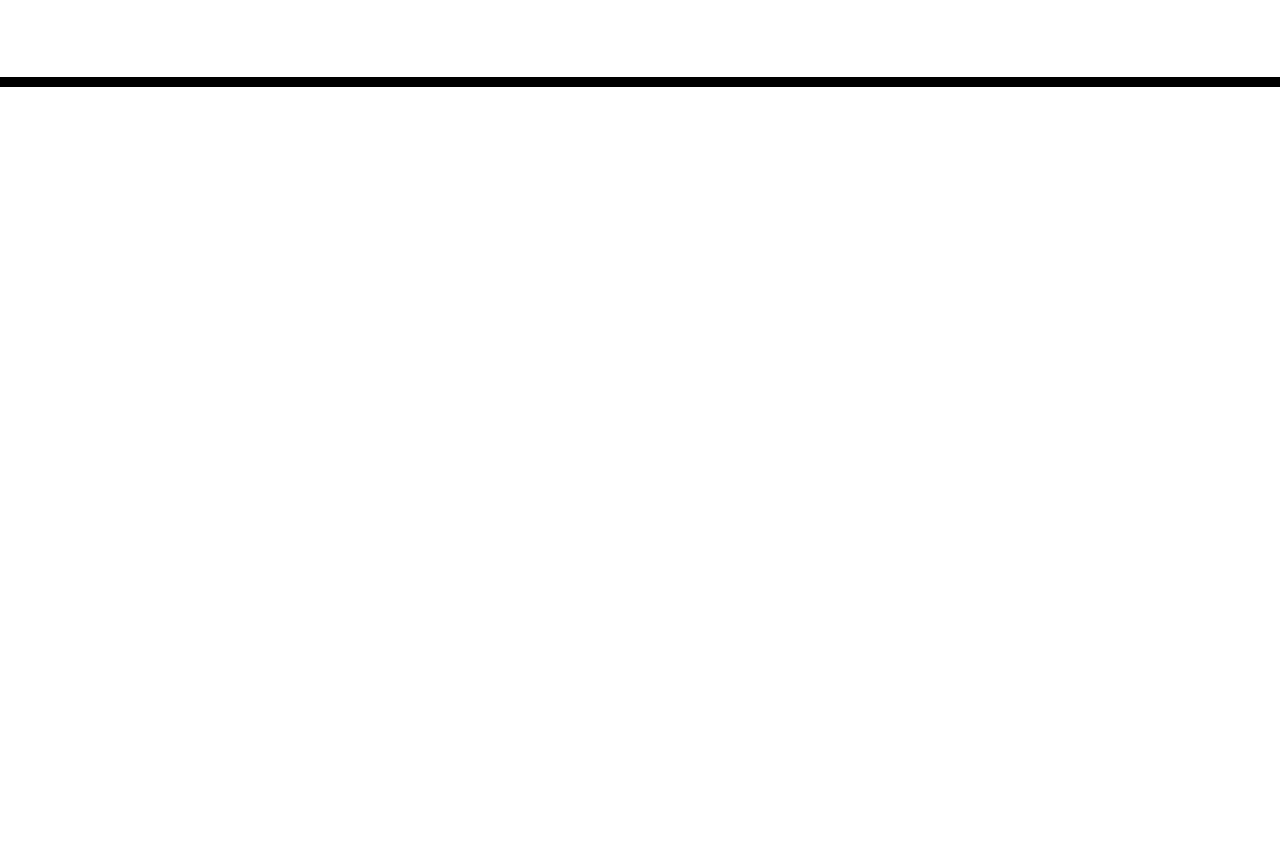
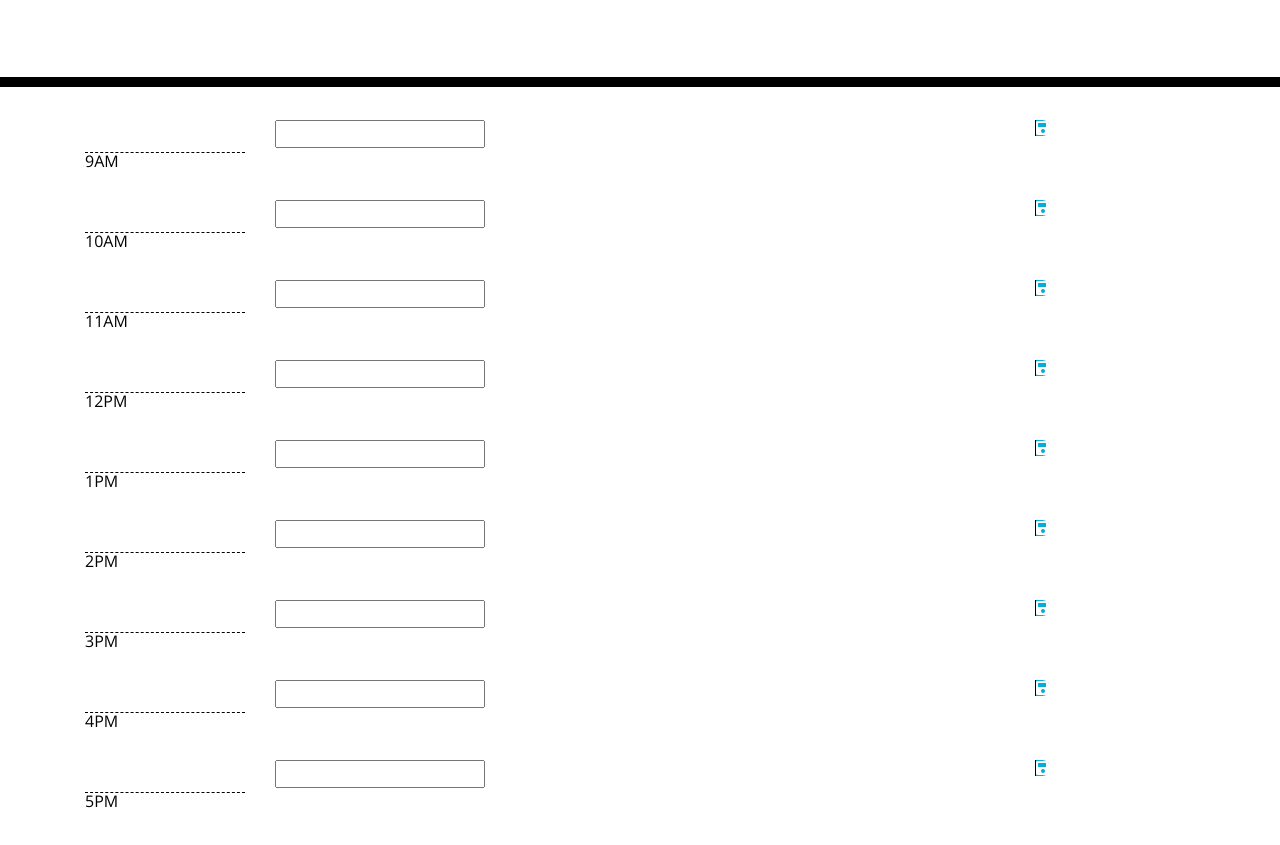
Before and after one commit to Magicalburritos/week5-work-day-scheduler, a plain HTML site: page Develop/index.html in a window 1280 px wide. Shown: the part 181-1026 px from the top of the page. Before the commit the page ends 800 px from the top, so only its background shows below. Drawn offline with nearby package versions, Linux system fonts and the light colour scheme.

Commit message:
ADDED HTML ELEMENTS

```diff
--- a/Develop/index.html
+++ b/Develop/index.html
@@ -1,23 +1,14 @@
 <!DOCTYPE html>
 <html lang="en">
+
 <head>
   <meta charset="UTF-8" />
   <meta name="viewport" content="width=device-width, initial-scale=1.0" />
   <meta http-equiv="X-UA-Compatible" content="ie=edge" />
-    <link
-      rel="stylesheet"
-      href="https://stackpath.bootstrapcdn.com/bootstrap/4.3.1/css/bootstrap.min.css"
-    />
-    <link
-      rel="stylesheet"
-      href="https://use.fontawesome.com/releases/v5.8.1/css/all.css"
-      integrity="sha384-50oBUHEmvpQ+1lW4y57PTFmhCaXp0ML5d60M1M7uH2+nqUivzIebhndOJK28anvf"
-      crossorigin="anonymous"
-    />
-    <link
-      href="https://fonts.googleapis.com/css?family=Open+Sans&display=swap"
-      rel="stylesheet"
-    />
+  <link rel="stylesheet" href="https://stackpath.bootstrapcdn.com/bootstrap/4.3.1/css/bootstrap.min.css" />
+  <link rel="stylesheet" href="https://use.fontawesome.com/releases/v5.8.1/css/all.css"
+    integrity="sha384-50oBUHEmvpQ+1lW4y57PTFmhCaXp0ML5d60M1M7uH2+nqUivzIebhndOJK28anvf" crossorigin="anonymous" />
+  <link href="https://fonts.googleapis.com/css?family=Open+Sans&display=swap" rel="stylesheet" />
   <link rel="stylesheet" href="style.css" />
   <title>Work Day Scheduler</title>
 </head>
@@ -30,9 +21,73 @@
   </header>
   <div class="container">
     <!-- Timeblocks go here -->
+    <div class="row" id="row-9">
+      <div class="col-lg-2">
+        <p class="hour">9AM</p>
+      </div>
+      <div class="col-lg-8"><input type="text" class="description"></div>
+      <div class="col-lg-2"><i class="saveBtn fas fa-save"></i></div>
+    </div>
+    <div class="row" id="row-10">
+      <div class="col-lg-2">
+        <p class="hour">10AM</p>
+      </div>
+      <div class="col-lg-8"><input type="text" class="description"></div>
+      <div class="col-lg-2"><i class="saveBtn fas fa-save"></i></div>
+    </div>
+    <div class="row" id="row-11">
+      <div class="col-lg-2">
+        <p class="hour">11AM</p>
+      </div>
+      <div class="col-lg-8"><input type="text" class="description"></div>
+      <div class="col-lg-2"><i class="saveBtn fas fa-save"></i></div>
+    </div>
+    <div class="row" id="row-12">
+      <div class="col-lg-2">
+        <p class="hour">12PM</p>
+      </div>
+      <div class="col-lg-8"><input type="text" class="description"></div>
+      <div class="col-lg-2"><i class="saveBtn fas fa-save"></i></div>
+    </div>
+    <div class="row" id="row-13">
+      <div class="col-lg-2">
+        <p class="hour">1PM</p>
+      </div>
+      <div class="col-lg-8"><input type="text" class="description"></div>
+      <div class="col-lg-2"><i class="saveBtn fas fa-save"></i></div>
+    </div>
+    <div class="row" id="row-14">
+      <div class="col-lg-2">
+        <p class="hour">2PM</p>
+      </div>
+      <div class="col-lg-8"><input type="text" class="description"></div>
+      <div class="col-lg-2"><i class="saveBtn fas fa-save"></i></div>
+    </div>
+    <div class="row" id="row-15">
+      <div class="col-lg-2">
+        <p class="hour">3PM</p>
+      </div>
+      <div class="col-lg-8"><input type="text" class="description"></div>
+      <div class="col-lg-2"><i class="saveBtn fas fa-save"></i></div>
+    </div>
+    <div class="row" id="row-16">
+      <div class="col-lg-2">
+        <p class="hour">4PM</p>
+      </div>
+      <div class="col-lg-8"><input type="text" class="description"></div>
+      <div class="col-lg-2"><i class="saveBtn fas fa-save"></i></div>
+    </div>
+    <div class="row" id="row-17">
+      <div class="col-lg-2">
+        <p class="hour">5PM</p>
+      </div>
+      <div class="col-lg-8"><input type="text" class="description"></div>
+      <div class="col-lg-2"><i class="saveBtn fas fa-save"></i></div>
+    </div>
   </div>
 
   <script src="https://code.jquery.com/jquery-3.4.1.min.js"></script>
   <script src="https://cdnjs.cloudflare.com/ajax/libs/moment.js/2.24.0/moment.min.js"></script>
 </body>
+
 </html>
--- a/Develop/style.css
+++ b/Develop/style.css
@@ -4,7 +4,7 @@ body {
   line-height: 1;
 }
 
-textarea{
+textarea {
   background: transparent;
   border: none;
   resize: none;
@@ -21,11 +21,11 @@ textarea{
   border-bottom: 10px solid black;
 }
 
-.description{
-  white-space: pre-wrap;
+.description {
+  /* white-space: pre-wrap; */
 }
 
-.time-block{
+.time-block {
   text-align: center;
   border-radius: 15px;
 }
@@ -33,7 +33,7 @@ textarea{
 .row {
   white-space: pre-wrap;
   height: 80px;
-  border-top: 1px solid white;;
+  border-top: 1px solid white;
 }
 
 .hour {
@@ -61,11 +61,11 @@ textarea{
   border-left: 1px solid black;
   border-top-right-radius: 15px;
   border-bottom-right-radius: 15px;
-  background-color: #06AED5;
+  background-color: #06aed5;
   color: white;
 }
 
 .saveBtn i:hover {
   font-size: 20px;
-  transition: all .3s ease-in-out;
+  transition: all 0.3s ease-in-out;
 }
```
Also changed, not shown: 1 other file. Lines whose indentation alone changed are shown as unchanged.
